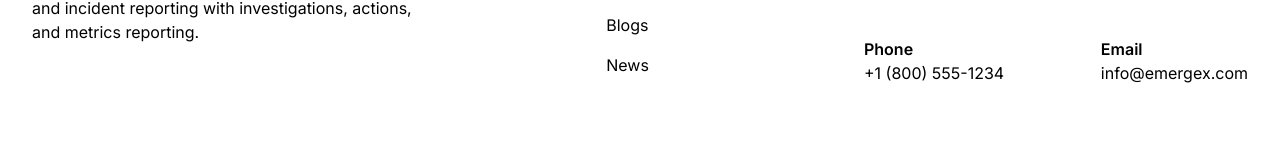
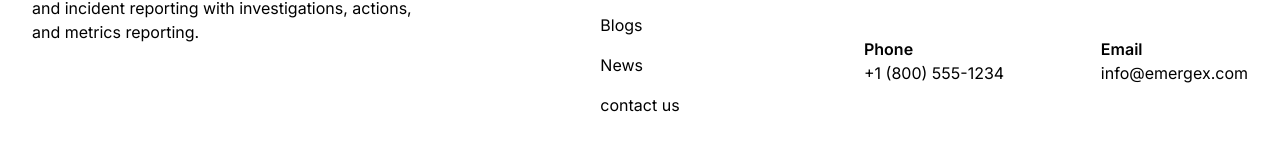
Before and after one commit to creator-cell/emerge-x-website, a Next.js app: page /blogs in a window 1280 px wide. Shown: the part 1083-1234 px from the top of the page. Built offline with nearby package versions, Linux system fonts and the light colour scheme; no server answers.

Commit message:
feat: addc ontact us in footer

```diff
--- a/src/components/footer/Footer.tsx
+++ b/src/components/footer/Footer.tsx
@@ -43,6 +43,9 @@ const Footer = () => {
                     <Link href={e.link}>{e.label}</Link>
                   </li>
                 ))}
+                <div>
+                  <Link href={"/contact-us"} >contact us</Link>
+                </div>
               </ul>
             </div>
           </div>
--- a/src/components/home/all-services/ServiceSection.tsx
+++ b/src/components/home/all-services/ServiceSection.tsx
@@ -1,4 +1,4 @@
-import React, { useRef } from "react";
+import React, { useEffect, useRef } from "react";
 import { gsap } from "gsap";
 import { ScrollTrigger } from "gsap/ScrollTrigger";
 import { useGSAP } from "@gsap/react";
@@ -60,11 +60,11 @@ const ServiceSection = () => {
 
             ScrollTrigger.create({
                 trigger: ".gallery",
-                start: "top top",
+                start: "top 10%",
                 end: "bottom bottom",
                 pin: ".right-wrapper", // Pin wrapper instead of direct flex child
-                // pinSpacing: false, // Add spacing
-                // markers: false,
+                // pinSpacing: true, // Add spacing
+                markers: true,
             });
 
             details.forEach((detail, index) => {
@@ -121,6 +121,11 @@ const ServiceSection = () => {
         },
         { scope: containerRef }
     );
+
+    useEffect(() => {
+        // Refresh ScrollTrigger on component mount
+        ScrollTrigger.refresh();
+    }, []);
 
     return (
         <div ref={containerRef}>
```
